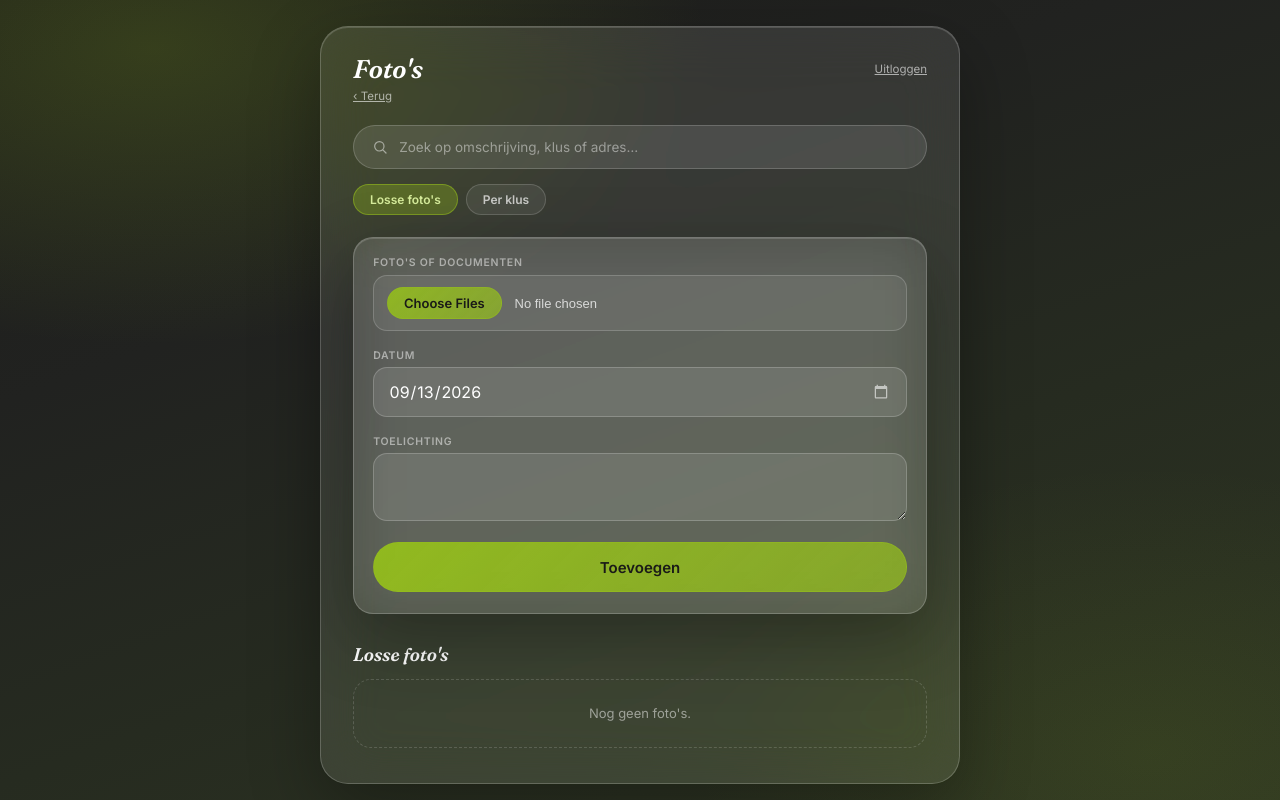
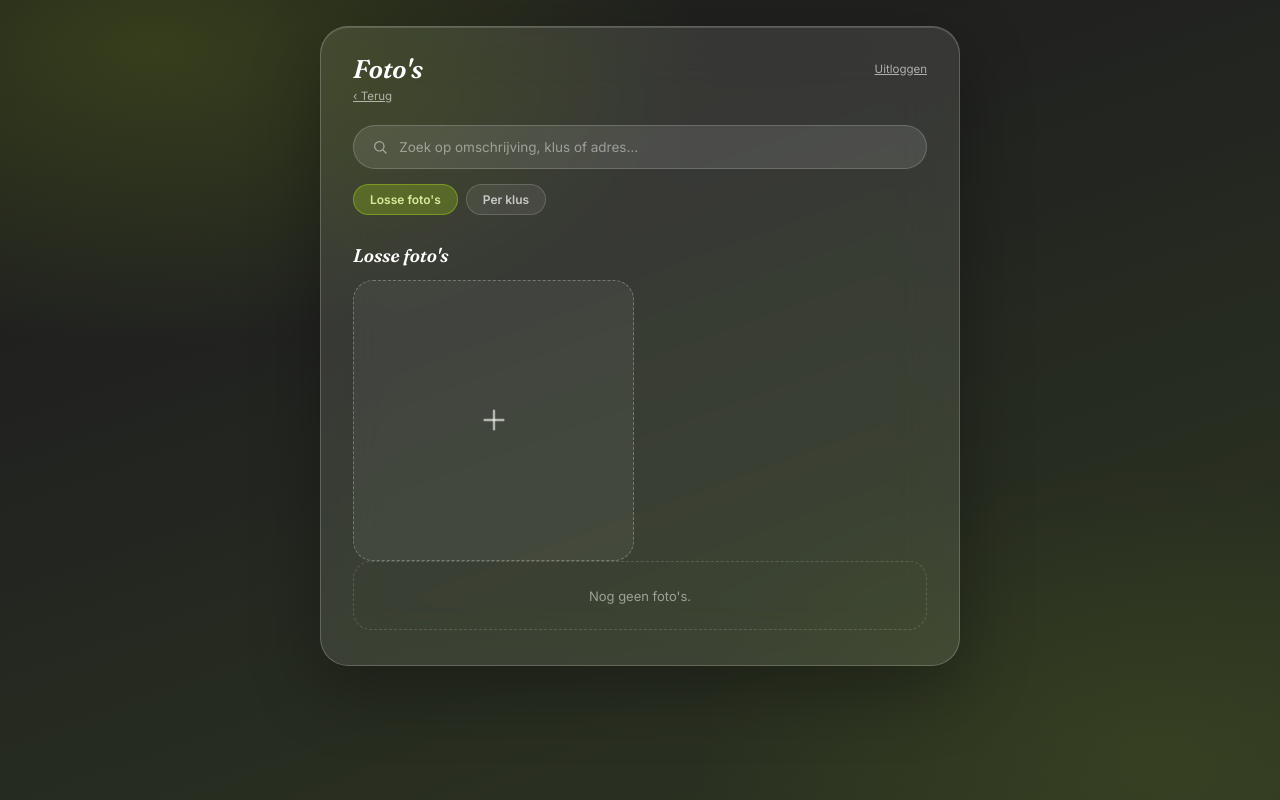
Before and after one commit to kennismaken-wq/development, a Django app: page /fotos/ in a window 1280 px wide. Run offline with Django 5.2, Linux system fonts and the light colour scheme; the visitor is signed in with stand-in values (Sample User, id 1); data comes from the database, SQL or seed files in the repository; data that the repository does not hold is empty; some libraries are stand-ins or nearby versions.

Commit message:
Fotoraster: lege eerste tegel met plus opent uploadveld in dialoog
In plaats van het uploadformulier altijd zichtbaar boven het raster te
tonen, staat de eerste tegel nu leeg met een plus. Die opent het
bestaande formulier (bestanden, datum, toelichting) in een dialoog.

Co-Authored-By: Claude Sonnet 5 <noreply@anthropic.com>

```diff
--- a/klusapp/static/css/app.css
+++ b/klusapp/static/css/app.css
@@ -259,8 +259,17 @@ input[type=time]::-webkit-calendar-picker-indicator{ filter:invert(1); opacity:.
   border:1px dashed rgba(255,255,255,0.16); border-radius:18px;
 }
 
-.uploadveld{ border-radius:20px; padding:1.1rem 1.2rem 1.3rem; }
+.uploadveld{ position:relative; border-radius:20px; padding:1.1rem 1.2rem 1.3rem; }
 .uploadveld label:first-of-type{ margin-top:0; }
+/* sluitknopje rechtsboven op de dialoog, zelfde vormtaal als .weg bij een foto */
+.dialog-sluiten{
+  position:absolute; top:.7rem; right:.7rem;
+  width:28px; height:28px; border-radius:50%; cursor:pointer;
+  display:flex; align-items:center; justify-content:center;
+  font-family:'Inter',sans-serif; font-size:16px; line-height:1;
+  background:rgba(255,255,255,0.10); color:#fff; border:1px solid rgba(255,255,255,0.24);
+}
+.dialog-sluiten:hover{ background:rgba(255,255,255,0.18); }
 /* het standaard bestandsknopje van de browser is wit-op-wit op deze
    achtergrond; hier krijgt het dezelfde pilvorm als de rest */
 .uploadveld input[type=file]{
@@ -298,6 +307,25 @@ input[type=time]::-webkit-calendar-picker-indicator{ filter:invert(1); opacity:.
   overflow-wrap:break-word; word-break:break-word;
 }
 .fotokaart .wie{ font-size:10.5px; color:rgba(255,255,255,0.5); }
+
+/* eerste tegel in het raster: lege plek met een plus, opent de invoegdialoog */
+.fotokaart-nieuw{
+  margin:0 0 .7rem; border-radius:20px; break-inside:avoid;
+  width:100%; aspect-ratio:1; cursor:pointer;
+  display:flex; align-items:center; justify-content:center;
+  background:rgba(255,255,255,0.05); border:1px dashed rgba(255,255,255,0.28);
+  color:rgba(255,255,255,0.6);
+}
+.fotokaart-nieuw:hover{ background:rgba(255,255,255,0.10); color:#fff; }
+.fotokaart-nieuw svg{ width:32px; height:32px; }
+
+/* dialoog met het uploadveld: de form zelf is al een glaskaart (.uploadveld
+   .glas), de dialoog is alleen een neutrale drager met een donkere backdrop */
+dialog.foto-invoegen{
+  border:0; padding:0; background:transparent; color:inherit;
+  max-width:520px; width:calc(100% - 2.4rem);
+}
+dialog.foto-invoegen::backdrop{ background:rgba(10,10,8,0.55); backdrop-filter:blur(3px); }
 
 /* verwijderknopje rechtsboven op de kaart */
 .weg{ position:absolute; top:.4rem; right:.4rem; }
--- a/klusapp/templates/klussen/_fotoraster.html
+++ b/klusapp/templates/klussen/_fotoraster.html
@@ -1,10 +1,15 @@
-{% comment %} Raster van foto's. Verwacht `foto_bijlagen` en `terug`.
+{% comment %} Raster van foto's. Verwacht `foto_bijlagen`, `terug` en de
+   BijlageForm-context (`formulier`, `upload_url`, evt. `klus_pk`/`uurblok_pk`)
+   die _uploadveld.html nodig heeft — die staat hier in een dialoog achter de
+   lege eerste tegel.
 
    De thumbnail staat in het raster, de klik opent de volle versie. Beide gaan
    langs media_bestand, dus ook hier geldt: zonder inloggen geen bestand. {% endcomment %}
 {% load bijlagen %}
-{% if foto_bijlagen %}
 <div class="fotoraster">
+  <button type="button" class="fotokaart-nieuw" onclick="document.getElementById('foto-invoegen').showModal()" aria-label="Foto of document toevoegen">
+    <svg viewBox="0 0 24 24" fill="none" stroke="currentColor" stroke-width="1.8" stroke-linecap="round"><line x1="12" y1="5" x2="12" y2="19"/><line x1="5" y1="12" x2="19" y2="12"/></svg>
+  </button>
   {% for bijlage in foto_bijlagen %}
     <figure class="fotokaart">
       <a href="{% url 'media_bestand' bijlage.bestand.name %}" target="_blank" rel="noopener">
@@ -25,6 +30,15 @@
     </figure>
   {% endfor %}
 </div>
-{% else %}
+{% if not foto_bijlagen %}
   <p class="leeg">{% if zoek %}Niets gevonden voor "{{ zoek }}".{% else %}Nog geen foto's.{% endif %}</p>
 {% endif %}
+
+<dialog id="foto-invoegen" class="foto-invoegen">
+  {% include "klussen/_uploadveld.html" %}
+</dialog>
+<script>
+  document.getElementById("foto-invoegen").addEventListener("click", function (e) {
+    if (e.target === this) this.close();
+  });
+</script>
--- a/klusapp/templates/klussen/_uploadveld.html
+++ b/klusapp/templates/klussen/_uploadveld.html
@@ -6,6 +6,7 @@
    Optioneel: klus_pk / uurblok_pk  waar de bijlage aan hangt; zonder beide
                                     komt hij in de fotodropbox terecht {% endcomment %}
 <form class="uploadveld glas" method="post" action="{{ upload_url }}" enctype="multipart/form-data">
+  <button type="button" class="dialog-sluiten" onclick="this.closest('dialog').close()" aria-label="Sluiten">×</button>
   {% csrf_token %}
   {% if klus_pk %}<input type="hidden" name="klus" value="{{ klus_pk }}">{% endif %}
   {% if uurblok_pk %}<input type="hidden" name="uurblok" value="{{ uurblok_pk }}">{% endif %}
--- a/klusapp/templates/klussen/fotos.html
+++ b/klusapp/templates/klussen/fotos.html
@@ -35,8 +35,6 @@
       <p class="leeg">{% if zoek %}Niets gevonden voor "{{ zoek }}".{% else %}Nog geen klus met foto's.{% endif %}</p>
     {% endif %}
   {% else %}
-    {% include "klussen/_uploadveld.html" %}
-
     <h2 class="sectiekop">Losse foto's</h2>
     {% include "klussen/_fotoraster.html" %}
 
--- a/klusapp/templates/klussen/klus_detail.html
+++ b/klusapp/templates/klussen/klus_detail.html
@@ -16,10 +16,8 @@
     {% endif %}
   </div>
 
-  {% include "klussen/_uploadveld.html" with klus_pk=klus.pk %}
-
   <h2 class="sectiekop">Foto's</h2>
-  {% include "klussen/_fotoraster.html" %}
+  {% include "klussen/_fotoraster.html" with klus_pk=klus.pk %}
 
   {% if document_bijlagen %}
     <h2 class="sectiekop">Documenten</h2>
```
Lines whose indentation alone changed are shown as unchanged.
